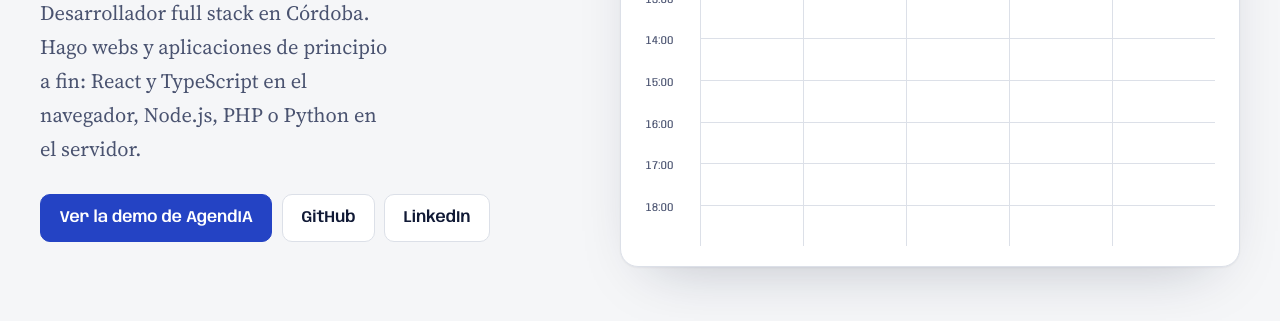
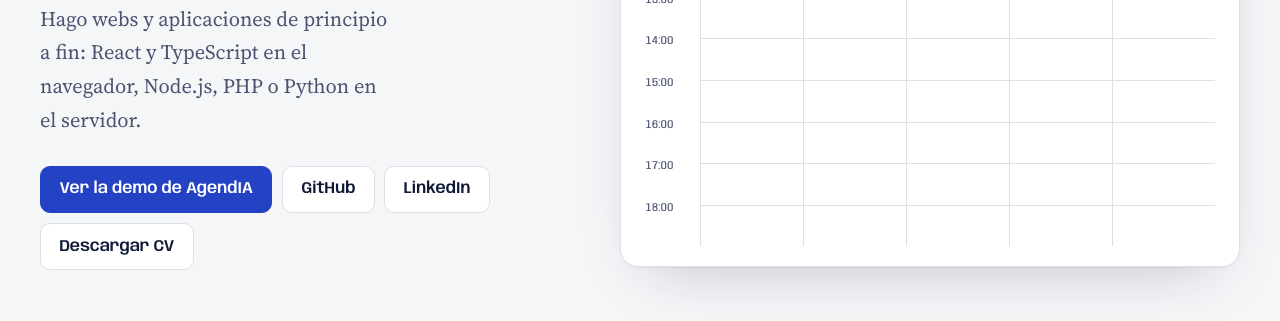
Before and after one commit to nicosimmi/nicosimmi.github.io, a plain HTML site: page index.html in a window 1280 px wide. Shown: the part 479-800 px from the top of the page. Drawn offline with Linux system fonts and the light colour scheme.

Commit message:
feat: botón para descargar el CV
Co-Authored-By: Claude Opus 5.5 <noreply@anthropic.com>

```diff
--- a/index.html
+++ b/index.html
@@ -83,6 +83,7 @@
             <a class="btn btn--solid" href="#proyectos">Ver la demo de AgendIA</a>
             <a class="btn" href="https://github.com/nicosimmi" target="_blank" rel="noopener noreferrer">GitHub</a>
             <a class="btn" href="https://www.linkedin.com/in/nicolas-simon-milano/" target="_blank" rel="noopener noreferrer">LinkedIn</a>
+            <a class="btn" href="cv-nicolas-simon-milano.pdf" download>Descargar CV</a>
           </div>
         </div>
 
@@ -376,6 +377,7 @@
         <div class="actions">
           <a class="btn" href="https://www.linkedin.com/in/nicolas-simon-milano/" target="_blank" rel="noopener noreferrer">LinkedIn</a>
           <a class="btn" href="https://github.com/nicosimmi" target="_blank" rel="noopener noreferrer">GitHub</a>
+          <a class="btn" href="cv-nicolas-simon-milano.pdf" download>Descargar CV</a>
         </div>
       </section>
     </main>
```
Also changed, not shown: 1 other file.
